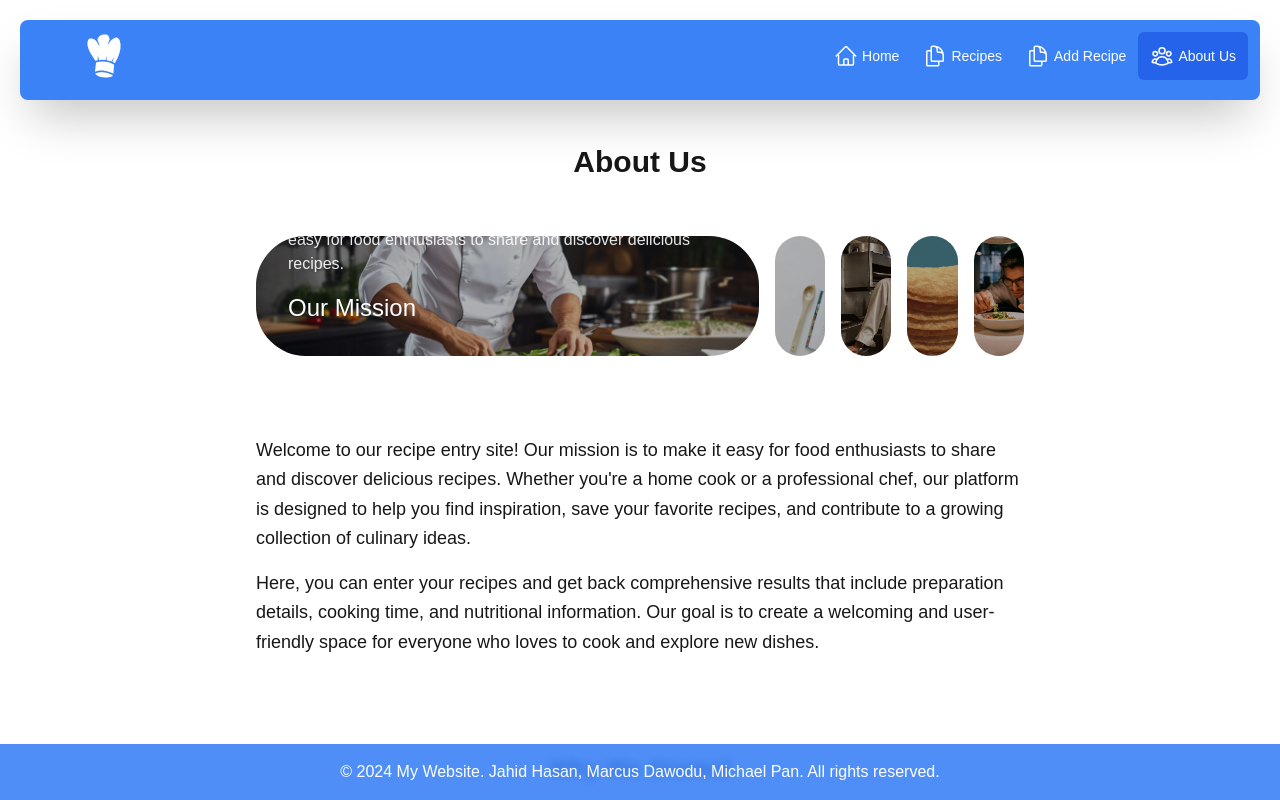
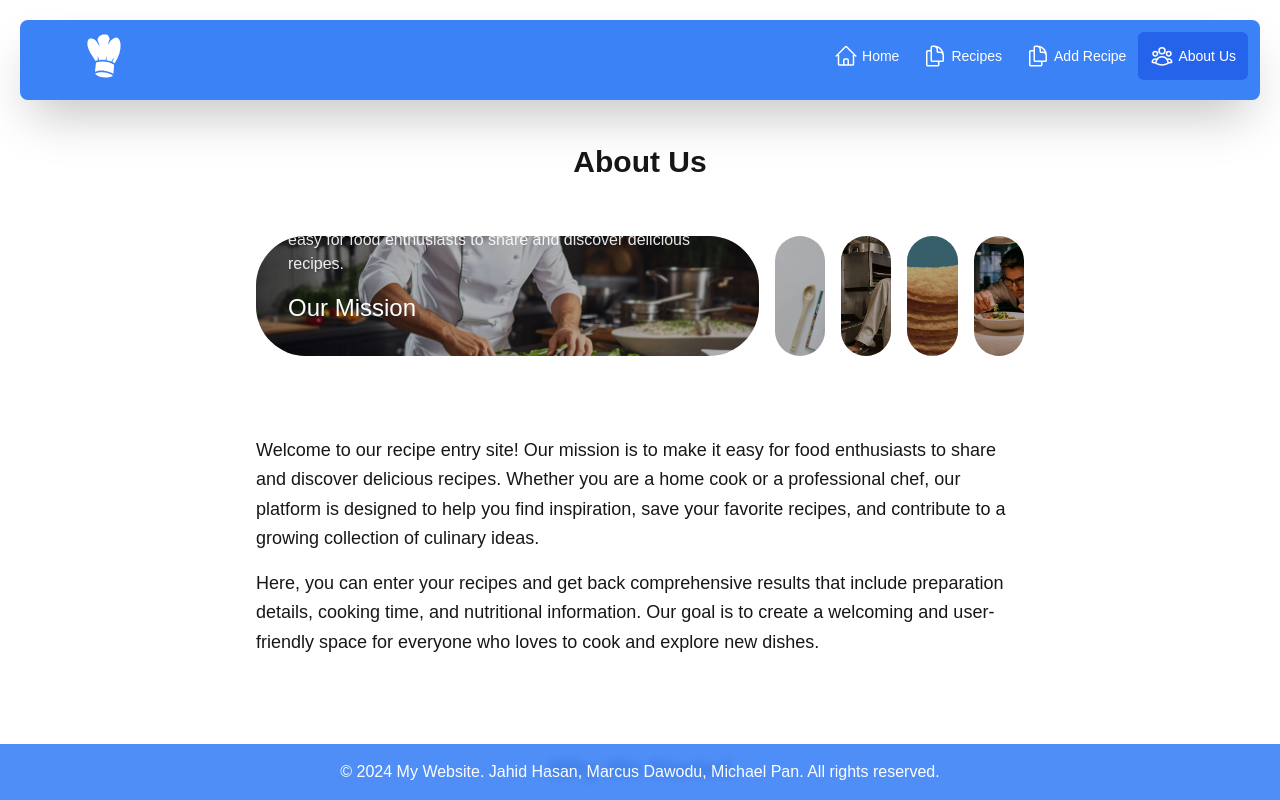
Before and after one commit to MarcusD17/355project, a Next.js app: page /about in a window 1280 px wide. Shown: the top 800 px of the page. Built offline with nearby package versions, Linux system fonts and the light colour scheme.

Commit message:
Fixed unescaped character

```diff
--- a/src/app/about/page.tsx
+++ b/src/app/about/page.tsx
@@ -72,7 +72,7 @@
             <section className="max-w-4xl mx-auto p-8 space-y-4 mt-8">
                 <p className="text-lg leading-relaxed">
                     Welcome to our recipe entry site! Our mission is to make it easy for food enthusiasts to share and
-                    discover delicious recipes. Whether you're a home cook or a professional chef, our platform is
+                    discover delicious recipes. Whether you are a home cook or a professional chef, our platform is
                     designed to help you find inspiration, save your favorite recipes, and contribute to a growing
                     collection of culinary ideas.
                 </p>
```
